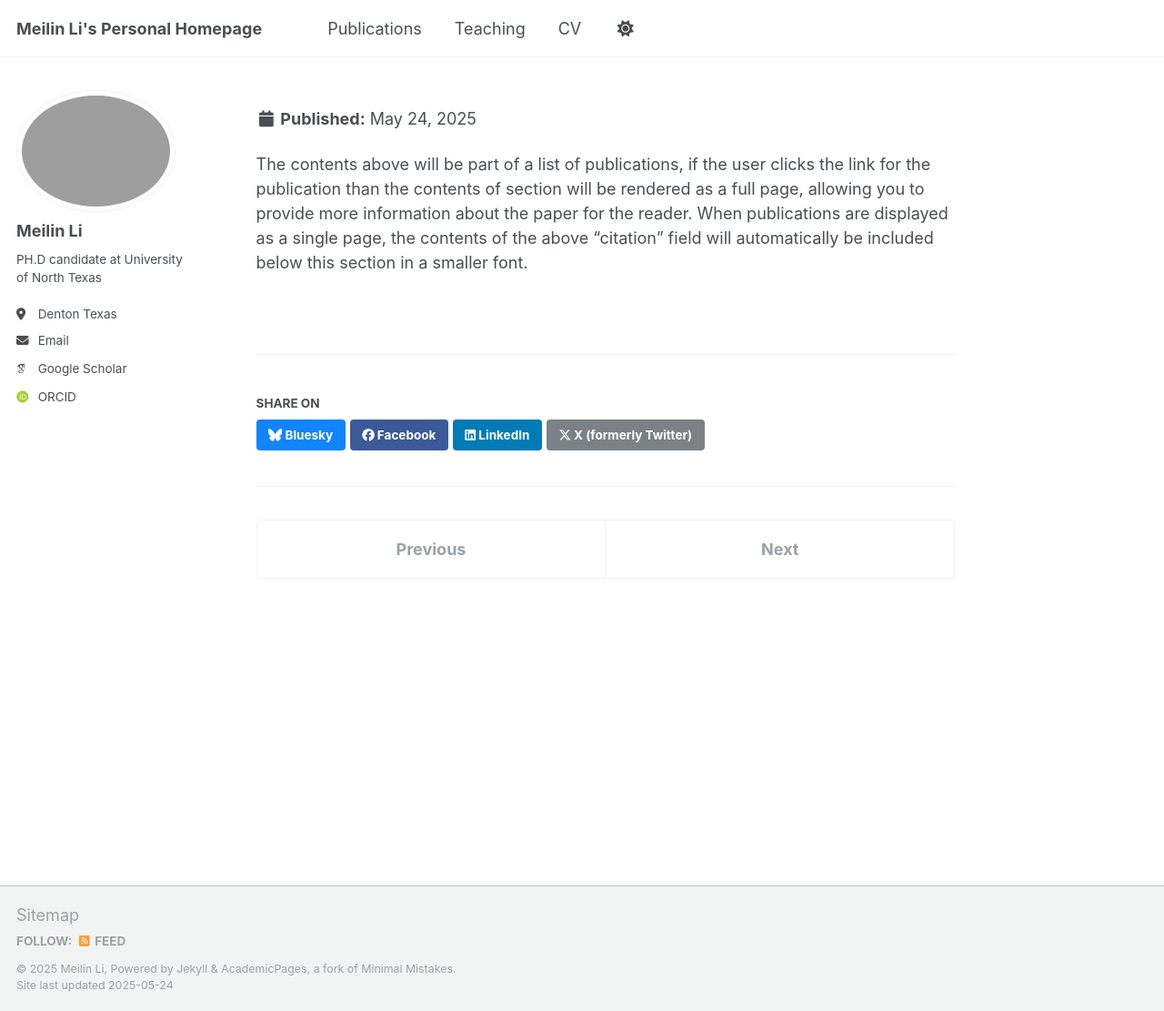
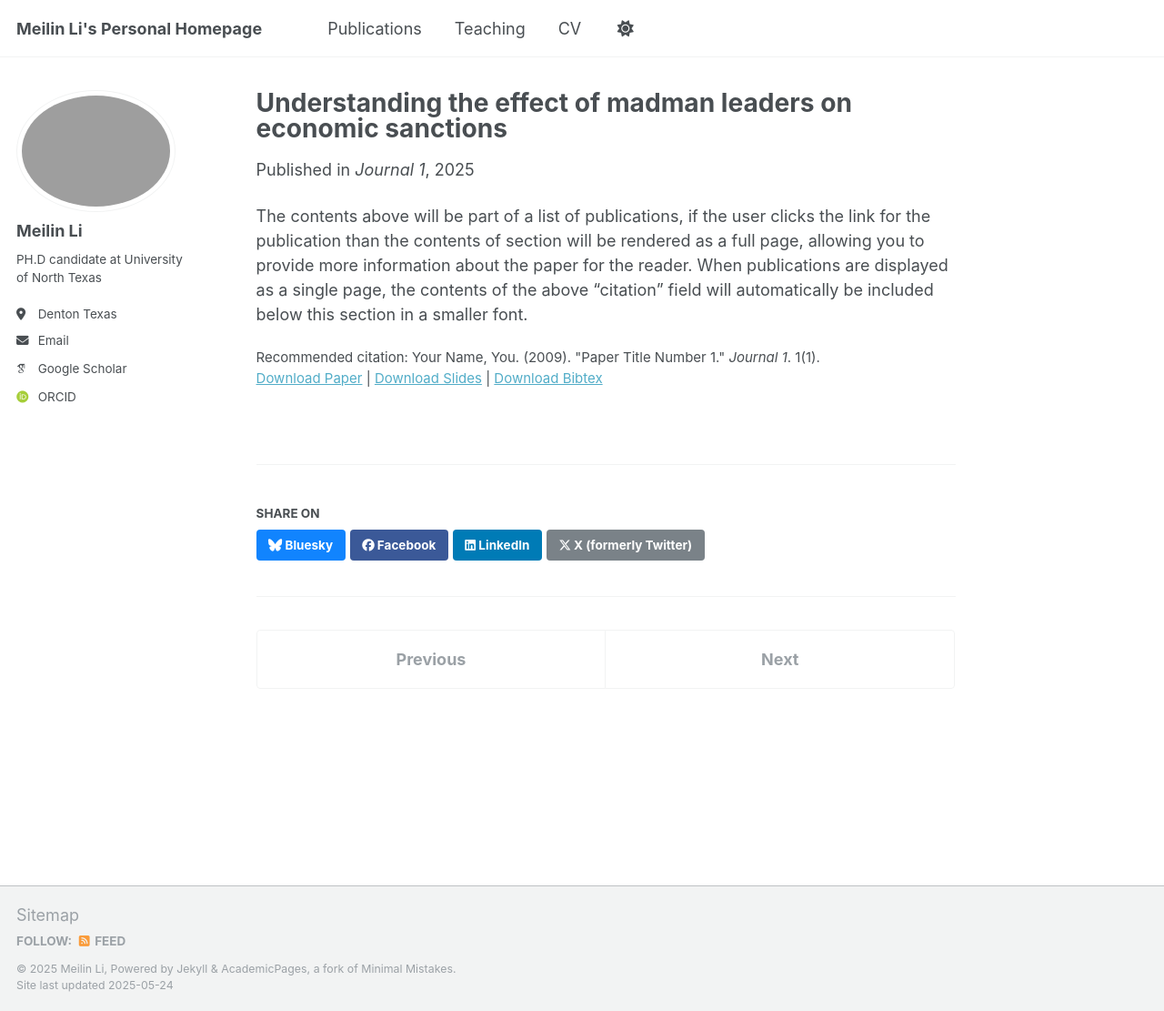
Before and after one commit to meilinlinet/meilinlinet.github.io, a Jekyll site: the page built from _publications/2009-10-01-paper-title-number-1.md, in a window 1280 px wide and 1111 px high. Shown: the whole window at 91% size. Built offline with Jekyll 4.4.1, drawn with Linux system fonts in a browser that asks for light colours; some web fonts are replaced; part of the change alters nothing that is shown.

Commit message:
Update 2009-10-01-paper-title-number-1.md

```diff
--- a/_publications/2009-10-01-paper-title-number-1.md
+++ b/_publications/2009-10-01-paper-title-number-1.md
@@ -1,12 +1,11 @@
 ---
- “Understanding the effect of madman leaders on economic sanctions.” *International Interactions*, March 2025. [https://doi.org/10.1080/03050629.2025.2473355](https://doi.org/10.1080/03050629.2025.2473355)
 title: "Understanding the effect of madman leaders on economic sanctions"
 collection: publications
 category: manuscripts
-permalink: [/publication/2009-10-01-paper-title-number-1](https://doi.org/10.1080/03050629.2025.2473355)
+permalink: /publication/2009-10-01-paper-title-number-1
 excerpt: 'This paper is about the number 1. The number 2 is left for future work.'
 date: 2025-03-07
-venue: 'International Interactions'
+venue: 'Journal 1'
 slidesurl: 'http://academicpages.github.io/files/slides1.pdf'
 paperurl: 'http://academicpages.github.io/files/paper1.pdf'
 bibtexurl: 'http://academicpages.github.io/files/bibtex1.bib'
```
